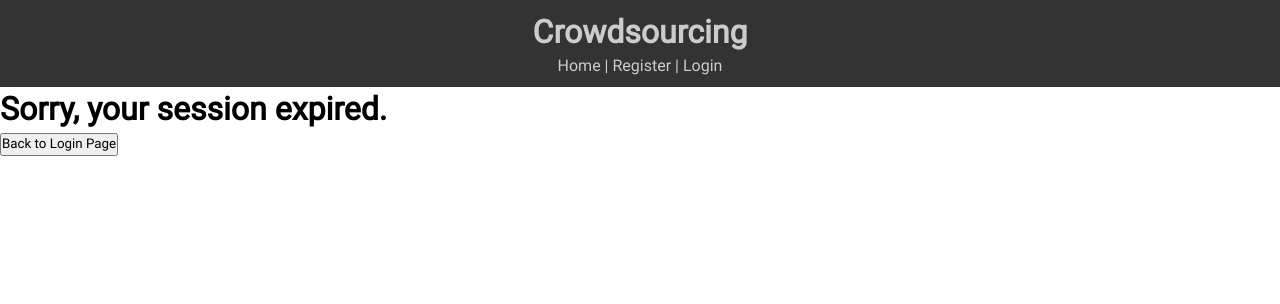
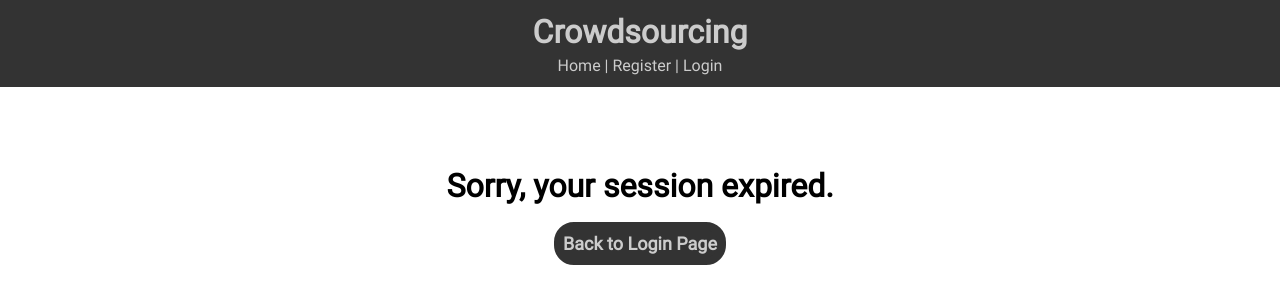
Before and after one commit to mleitao27/generic-crowdsourcing-sys, a React (Create React App) app in the folder client/: page /admin in a window 1280 px wide. Shown: the top 304 px of the page. Built offline with nearby package versions, Linux system fonts and the light colour scheme; no server answers.

Commit message:
Client: fix logout and session expires pages.

```diff
--- a/client/src/App.css
+++ b/client/src/App.css
@@ -26,6 +26,12 @@ button {
 a {
   color: #333;
   text-decoration: none;
+}
+
+.centerBox {
+  width: 100%;
+  text-align: center;
+  padding: 6%;
 }
 
 .formContainer {
@@ -84,7 +90,7 @@ a {
   border-width: 1vh;
   outline: none;
   margin: 1vw;
-  width: 10%;
+  padding: 0.1vw;
   font-size: 18px;
   font-weight: bold;
 }
--- a/client/src/pages/ExpiredSessionPage.js
+++ b/client/src/pages/ExpiredSessionPage.js
@@ -1,12 +1,14 @@
 import React from 'react';
 import { Link } from 'react-router-dom';
 
+import MainButton from '../components/MainButton';
+
 const ExpiredSessionPage = props => {
     return (
-        <React.Fragment>
-            <h1>Sorry, your session expired.</h1>
-            <Link to="/login"><button>Back to Login Page</button></Link>
-        </React.Fragment>
+            <div className='centerBox'>
+                <h1>Sorry, your session expired.</h1>
+                <Link to="/login"><MainButton title='Back to Login Page'/></Link>
+            </div>
     );
 };
 
--- a/client/src/pages/LogoutPage.js
+++ b/client/src/pages/LogoutPage.js
@@ -3,6 +3,7 @@ import axios from 'axios';
 import { Redirect } from 'react-router-dom';
 
 import config from '../extension/config';
+import MainButton from '../components/MainButton';
 
 const LogoutPage = props => {
 
@@ -24,15 +25,15 @@ const LogoutPage = props => {
     };
 
     // Default content with logout button
-    let content = <button  className="submit formElement" onClick={logout}>Logout</button>;
+    let content = <MainButton title='Logout' onClick={logout}/>;
 
     // If user not logged redirect to main page
     if (!props.isLogged) content = <Redirect to='/' />;
 
     return (
         <React.Fragment>
-            <div className='formContainer'>
-                <h1>LOGOUT</h1>
+            <div className='centerBox'>
+                <h1>Sorry to see you leave.</h1>
                 {content}
             </div>
         </React.Fragment>
```
Also changed, not shown: 1 other file (tests, documents, lock files or other folders).
